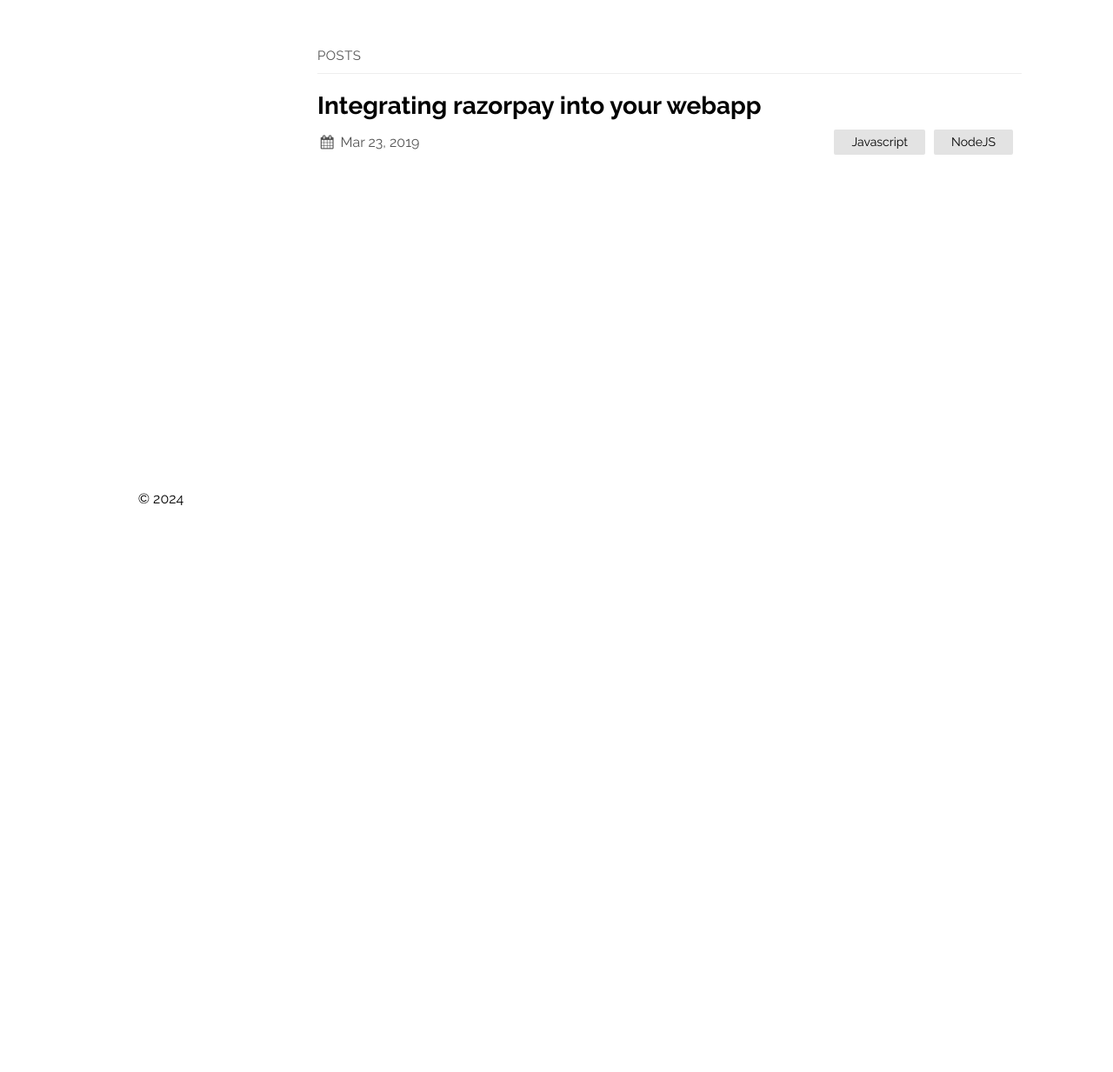
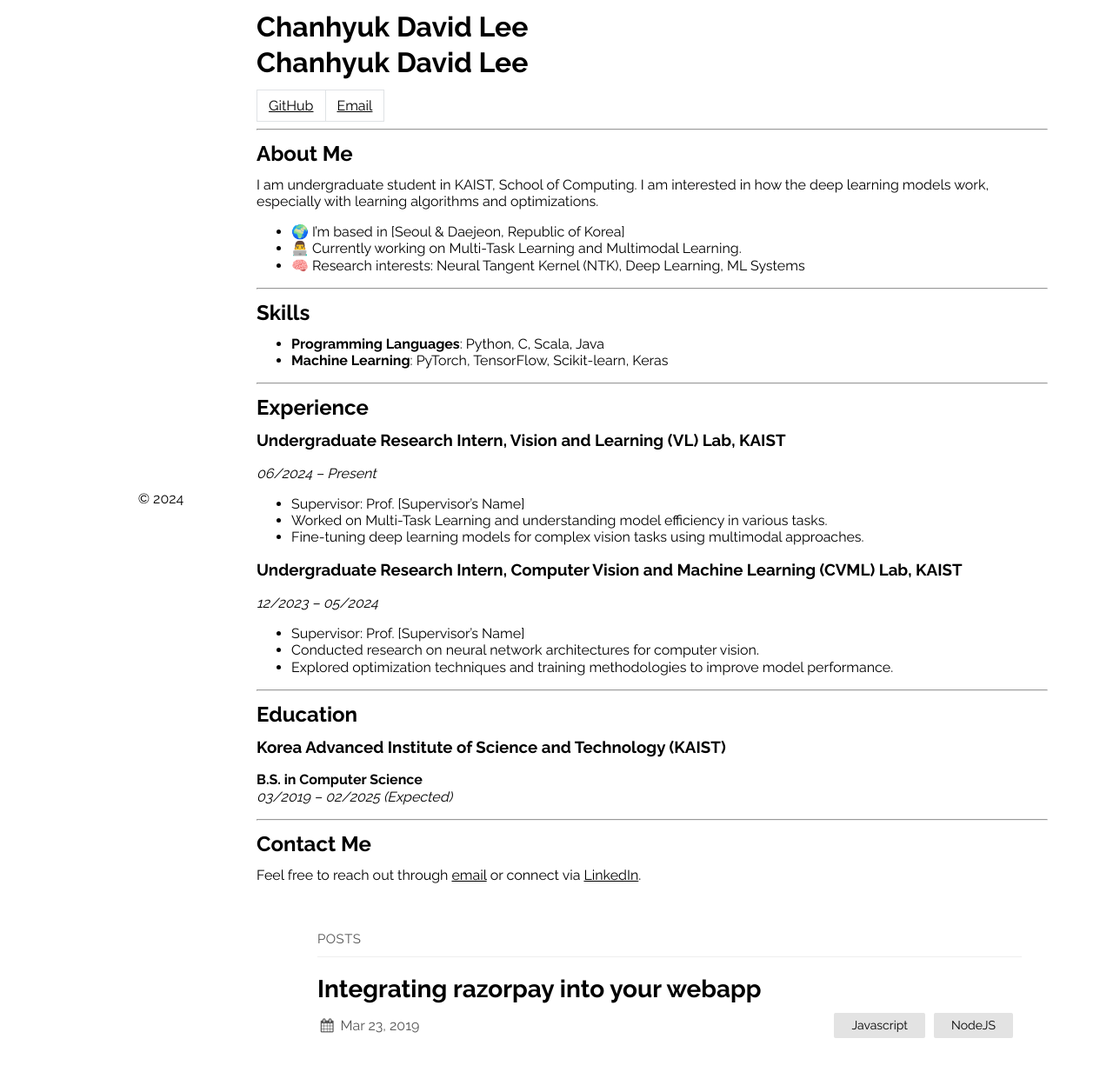
Before and after one commit to david3684/david3684.github.io, a Jekyll site: the page built from index.md, in a window 1280 px wide and 1239 px high. Shown: the top 1233 px of the window at 87% size. Built offline with Jekyll 4.4.1, drawn with Linux system fonts in a browser that asks for light colours; our own code applies the rules of GitHub Pages for plain Markdown files.

Commit message:
modified

```diff
--- a/index.md
+++ b/index.md
@@ -1,3 +1,54 @@
 ---
 layout: home
 ---
+
+# **Chanhyuk David Lee**
+
+[GitHub](https://github.com/david3684) | [Email](mailto:chan3684@kaist.ac.kr)
+
+---
+
+## **About Me**
+
+I am undergraduate student in KAIST, School of Computing. I am interested in how the deep learning models work, especially with learning algorithms and optimizations.
+
+- 🌍 I’m based in [Seoul & Daejeon, Republic of Korea]
+- 👨‍💻 Currently working on Multi-Task Learning and Multimodal Learning.
+- 🧠 Research interests: Neural Tangent Kernel (NTK), Deep Learning, ML Systems
+
+---
+
+## **Skills**
+
+- **Programming Languages**: Python, C, Scala, Java
+- **Machine Learning**: PyTorch, TensorFlow, Scikit-learn, Keras
+
+---
+
+## **Experience**
+
+### Undergraduate Research Intern, Vision and Learning (VL) Lab, KAIST
+*06/2024 – Present*
+- Supervisor: Prof. [Supervisor's Name]
+- Worked on Multi-Task Learning and understanding model efficiency in various tasks.
+- Fine-tuning deep learning models for complex vision tasks using multimodal approaches.
+
+### Undergraduate Research Intern, Computer Vision and Machine Learning (CVML) Lab, KAIST
+*12/2023 – 05/2024*
+- Supervisor: Prof. [Supervisor's Name]
+- Conducted research on neural network architectures for computer vision.
+- Explored optimization techniques and training methodologies to improve model performance.
+
+---
+
+## **Education**
+
+### Korea Advanced Institute of Science and Technology (KAIST)
+**B.S. in Computer Science**
+*03/2019 – 02/2025 (Expected)*
+
+---
+
+## **Contact Me**
+
+Feel free to reach out through [email](mailto:your-email@example.com) or connect via [LinkedIn](https://www.linkedin.com/in/your-profile).
```
